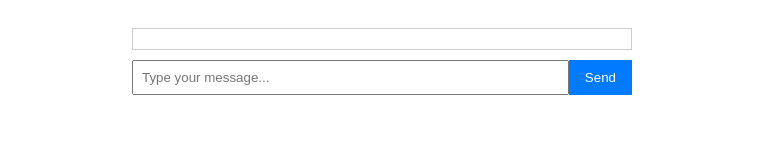
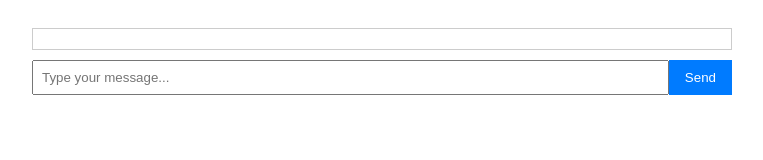
Before and after one commit to barram19/SportsSnipeAI_dev, a plain HTML site: page index.html in a window 1280 px wide. Shown: the whole page, without its empty margins (258-1021 px from the left). Drawn offline with Linux system fonts and the light colour scheme.

Commit message:
Update styles.css

```diff
--- a/styles.css
+++ b/styles.css
@@ -1,5 +1,5 @@
 .container {
-    max-width: 500px;
+    max-width: 700px;
     margin: 0 auto;
     padding: 20px;
 }
@@ -8,7 +8,7 @@
     border: 1px solid #ccc;
     padding: 10px;
     margin-bottom: 10px;
-    max-height: 300px;
+    max-height: 600px;
     overflow-y: scroll;
 }
 
```
